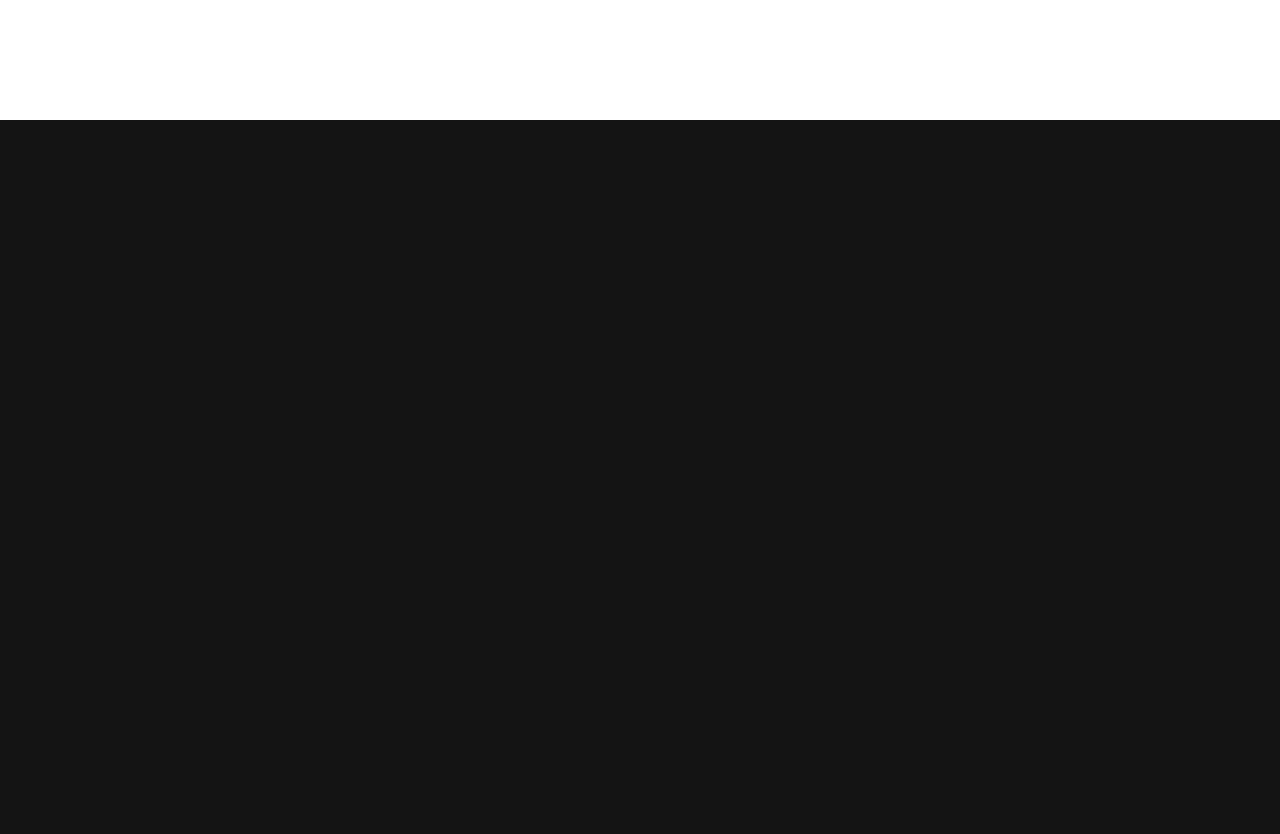
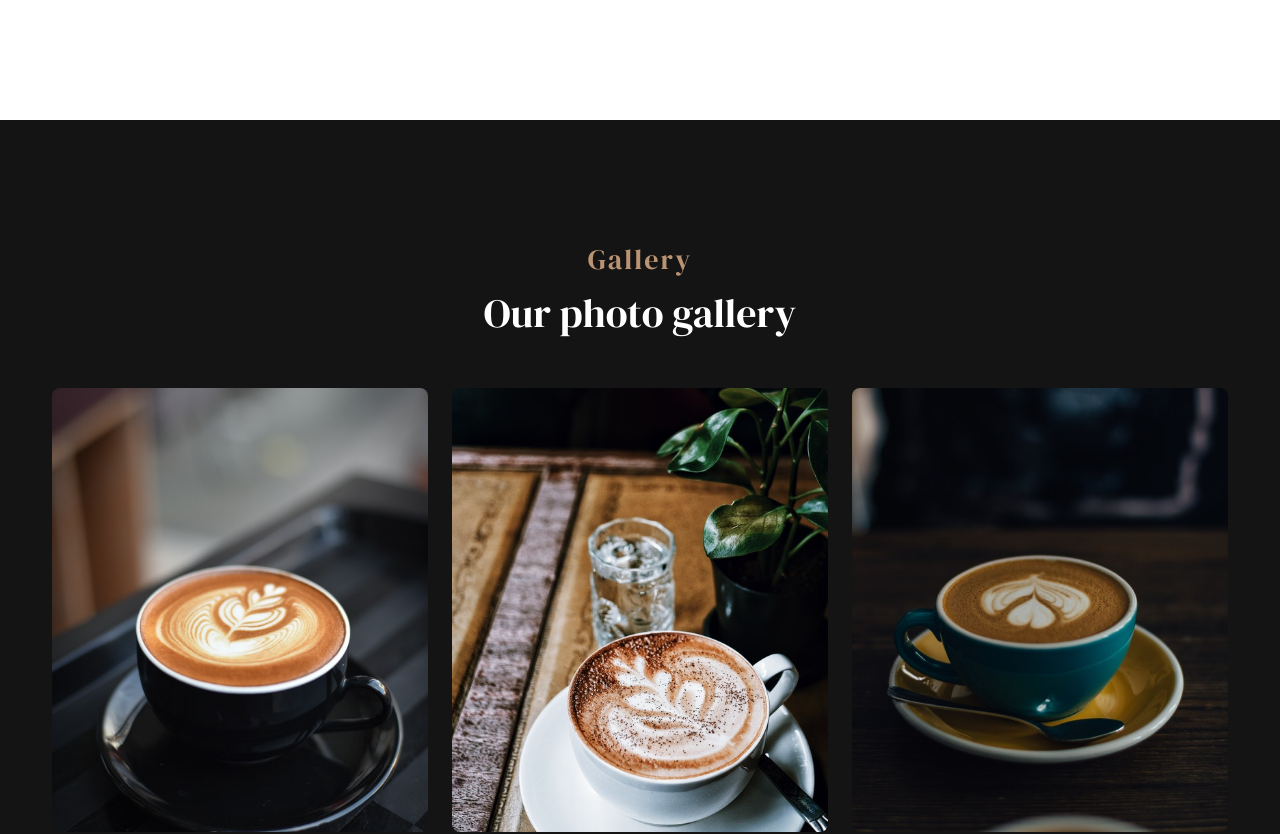
Before and after one commit to HarshitaNahata/my-coffee, a React (Vite) app: page / in a window 1280 px wide. Shown: the part 4422-5256 px from the top of the page. Before the commit the page ends 4542 px from the top, so only its background shows below. Built offline with nearby package versions, Linux system fonts and the light colour scheme.

Commit message:
features component

```diff
--- a/src/App.jsx
+++ b/src/App.jsx
@@ -7,6 +7,7 @@ import Features from './components/features/Features';
 import Menu from './components/menu/Menu';
 import Choose from './components/choose/Choose';
 import Stats from './components/stats/Stats';
+import Gallery from './components/gallery/Gallery';
 
 function App() {
   return (
@@ -18,6 +19,7 @@ function App() {
       <Menu />
       <Choose />
       <Stats />
+      <Gallery />
     </>
   );
 }
--- /dev/null
+++ b/src/components/gallery/Gallery.jsx
@@ -0,0 +1,29 @@
+import React from 'react';
+import { gallery } from '../../Data';
+import { BsPlusLg } from 'react-icons/bs';
+import './gallery.css';
+const Gallery = () => {
+    return (
+        <section className="gallery section" id="gallery">
+            <h2 className="section__title" data-title='Gallery'>
+                Our photo gallery
+            </h2>
+            <div className="gallery__grid container grid">
+                {gallery.map(({ img, title }, index) => {
+                    return (
+                        <div className="gallery__item" key={index}>
+                            <img src={img} alt="" className="gallery__img" />
+                            <a href="/" className="gallery__icon">
+                                <BsPlusLg />
+                            </a>
+
+                            <h3 className="gallery__title">{title}</h3>
+                        </div>
+                    )
+                })}
+            </div>
+        </section>
+    )
+}
+
+export default Gallery
--- /dev/null
+++ b/src/components/gallery/gallery.css
@@ -0,0 +1,77 @@
+.gallery__grid {
+    grid-template-columns: repeat(3, 1fr);
+}
+
+.gallery__item {
+    position: relative;
+}
+
+.gallery__item::before {
+    content: '';
+    position: absolute;
+    inset: 0.5rem;
+    background-color: var(--first-color);
+    border-radius: var(--radius);
+    transform: scaleY(0);
+    opacity: 0;
+    transition: 0.4s var(--transition);
+}
+
+.gallery__img,
+.gallery__title {
+    border-radius: var(--radius);
+}
+
+.gallery__icon,
+.gallery__title {
+    position: absolute;
+    font-size: var(--largest-font-size);
+    opacity: 0;
+}
+
+.gallery__icon {
+    top: 50%;
+    left: 50%;
+    transform: translate(-50%, -50%);
+    background-color: var(--title-color);
+    color: var(--first-color);
+    width: 50px;
+    height: 50px;
+    border-radius: 50%;
+    place-items: center;
+    margin-top: 3rem;
+    transition: 0.3s var(--transition);
+    transition-delay: 0.3s;
+}
+
+.gallery__title {
+    bottom: 0;
+    inset-inline: 1.75rem;
+    background-color: black;
+    text-align: center;
+    padding-block: 1.25rem;
+    transition: 0.5s var(--transition);
+}
+
+/*===============
+* Hover Effect
+===============*/
+
+.gallery__item:hover::before {
+    /*transform: translateY(-0.5rem);*/
+    opacity: 0.7;
+    transform: scaleY(1);
+}
+
+.gallery__item:hover .gallery__icon,
+.gallery__item:hover .gallery__title {
+    opacity: 1;
+}
+
+.gallery__item:hover .gallery__icon {
+    margin-top: 0;
+}
+
+.gallery__item:hover .gallery__title {
+    bottom: 1.75rem;
+}
```
